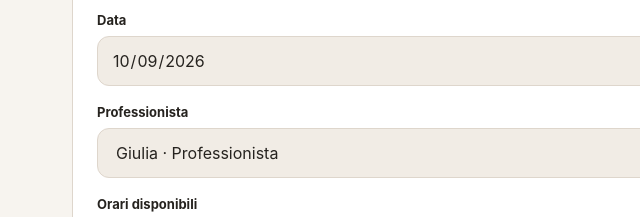
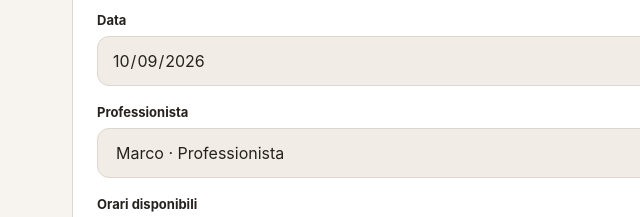
Before and after one commit to mattiaaa98/studio-lume, a plain HTML site: page index.html in a window 1280 px wide. Shown: the part 820-1037 px from the top of the page, 2-642 px from the left. Drawn offline with nearby package versions, Linux system fonts and the light colour scheme.

Commit message:
Update index.html

```diff
--- a/index.html
+++ b/index.html
@@ -1314,7 +1314,7 @@ icon:'💇'
 */
 
 const defaultStaff = [
-'Giulia',
+
 'Marco'
 ];
 
```
